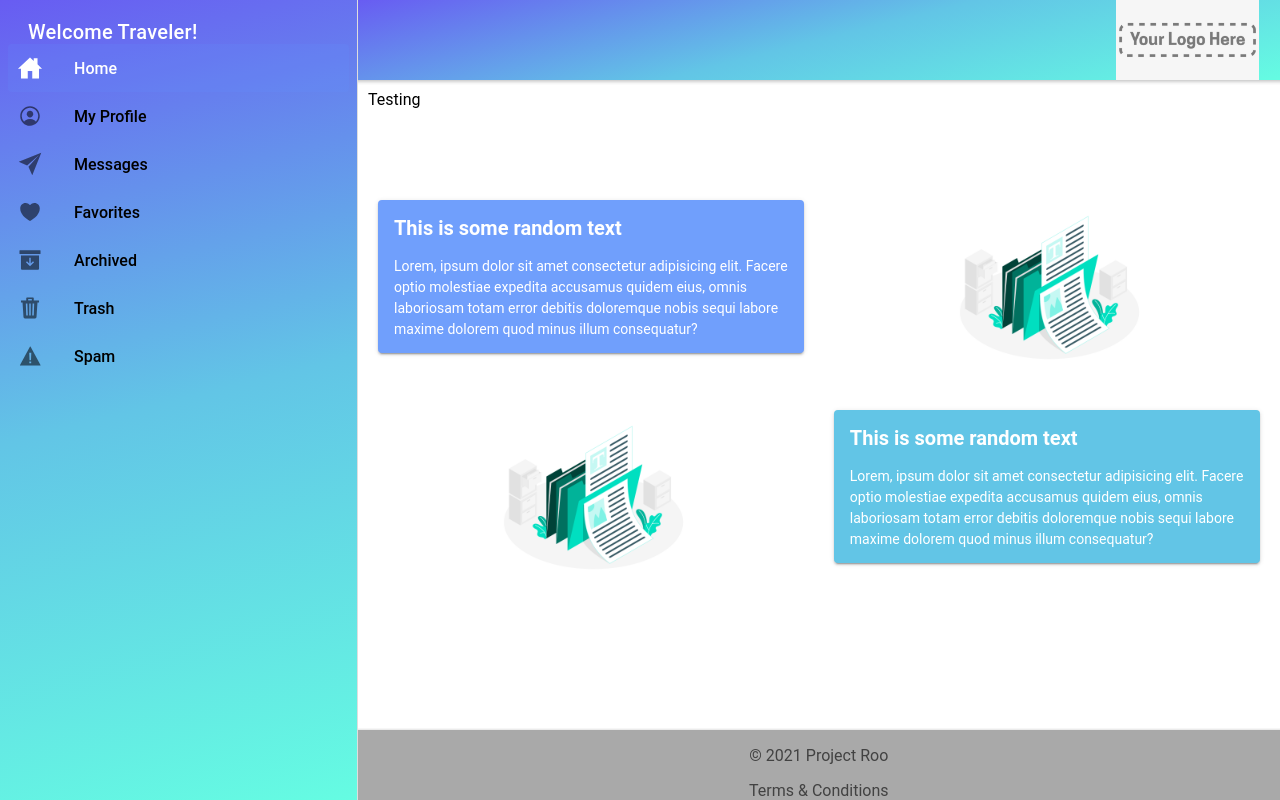
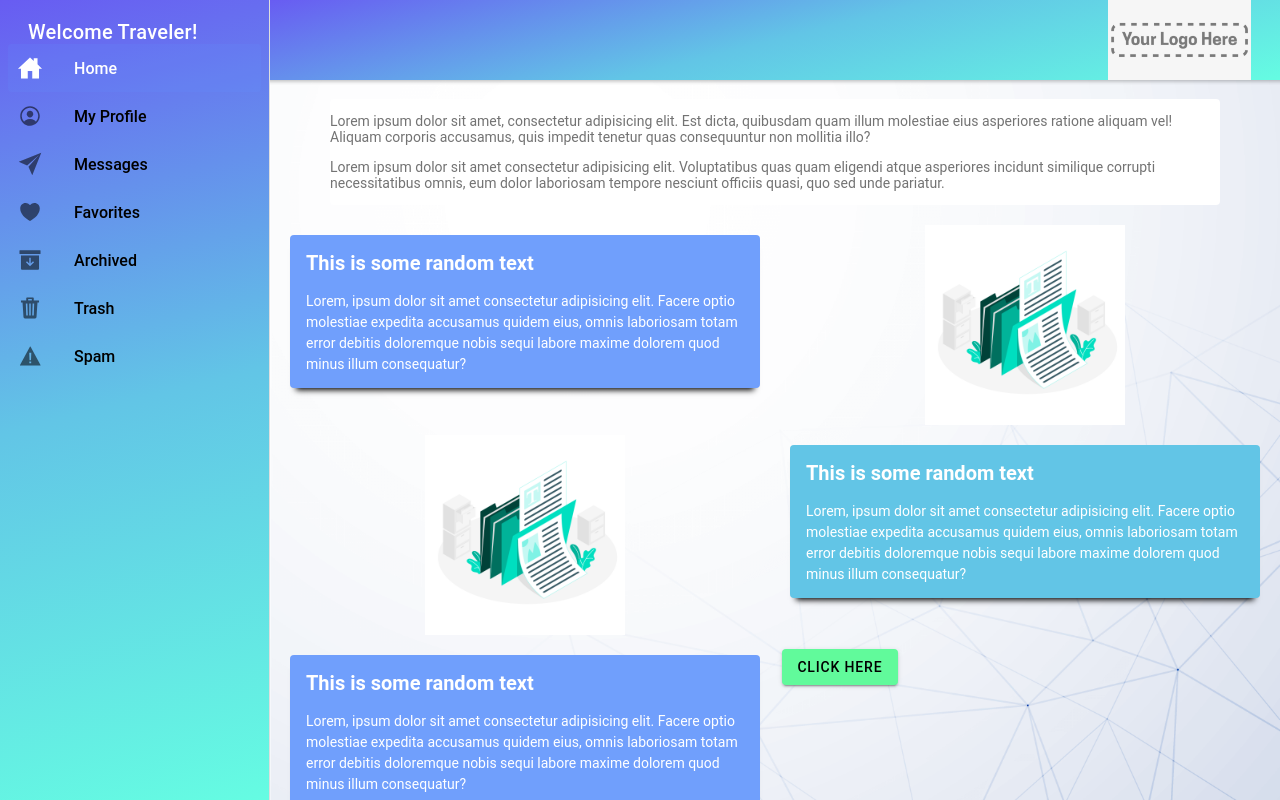
Before and after one commit to onestaffmed/compliance-ccvwzn, a React (Create React App) app: page /home in a window 1280 px wide. Built offline with nearby package versions, Linux system fonts and the light colour scheme.

Commit message:
added landing page style

```diff
--- a/src/components/Landing.jsx
+++ b/src/components/Landing.jsx
@@ -1,5 +1,6 @@
 import "./ExploreContainer.css";
 import documentImage from '../images/document_image.jpg';
+import Footer from "../layout/Footer";
 
 import {
     IonCard,
@@ -10,6 +11,7 @@ import {
     IonGrid,
     IonRow,
     IonCol,
+    IonButton,
 } from "@ionic/react";
 
 const Landing = () => {
@@ -17,8 +19,10 @@ const Landing = () => {
 
 
     return (
-        <>
-            <div className="headerImage" >Testing</div>
+        <div className="backgroundImage">
+            <br />
+            <IonCard className="headerCard" ><p>Lorem ipsum dolor sit amet, consectetur adipisicing elit. Est dicta, quibusdam quam illum molestiae eius asperiores ratione aliquam vel! Aliquam corporis accusamus, quis impedit tenetur quas consequuntur non mollitia illo?</p>
+                <p>Lorem ipsum dolor sit amet consectetur adipisicing elit. Voluptatibus quas quam eligendi atque asperiores incidunt similique corrupti necessitatibus omnis, eum dolor laboriosam tempore nesciunt officiis quasi, quo sed unde pariatur.</p></IonCard>
             <IonGrid>
                 <IonRow>
                     <IonCol>
@@ -49,8 +53,26 @@ const Landing = () => {
                         </IonCard>
                     </IonCol>
                 </IonRow>
+
+                <IonRow>
+
+                    <IonCol>
+                        <IonCard className="cardOne">
+                            <IonCardHeader>
+                                <IonCardTitle className="landingText">This is some random text</IonCardTitle>
+                            </IonCardHeader>
+                            <IonCardContent >Lorem, ipsum dolor sit amet consectetur adipisicing elit. Facere optio molestiae expedita accusamus quidem eius, omnis laboriosam totam error debitis doloremque nobis sequi labore maxime dolorem quod minus illum consequatur?</IonCardContent>
+
+                        </IonCard>
+                    </IonCol>
+                    <IonCol>
+                        <IonButton className="heroButton" color="tertiary">Click Here</IonButton>
+                        {/* <IonImg className="heroMain" alt="documents" src={documentImage} /> */}
+                    </IonCol>
+                </IonRow>
             </IonGrid>
-        </>
+            <Footer />
+        </div>
     );
 };
 
--- a/src/components/Menu.jsx
+++ b/src/components/Menu.jsx
@@ -73,7 +73,7 @@ export const Menu = () => {
     }
     return (
         <>
-            <IonMenu contentId="main" type="reveal">
+            <IonMenu contentId="main" type="reveal" className="menu">
 
                 <IonContent className={styles.bkground}>
                     <IonTitle>Welcome Traveler!</IonTitle>
@@ -81,7 +81,7 @@ export const Menu = () => {
                     <IonList className={styles.bkground}>
                         {appPages.map((appPage, index) => {
                             return (
-                                <IonMenuToggle key={index} autoHide={false}>
+                                <IonMenuToggle key={index} autoHide={false} >
 
                                     <IonItem className={`${styles.itembkground} ${location.pathname === appPage.url ? 'selected' : ''}`} routerLink={appPage.url} routerDirection="none" lines="none" detail={false}>
                                         <IonIcon slot="start" ios={appPage.iosIcon} md={appPage.mdIcon} />
--- a/src/components/_Menu.scss
+++ b/src/components/_Menu.scss
@@ -9,7 +9,15 @@
   ;
 }
 
+.menuHamburger {
 
+  --color: white !important;
+
+}
+
+.menu {
+  --side-max-width: 20%;
+}
 
 .itemBackground {
   --background: transparent;
@@ -20,9 +28,9 @@
   color: gray;
 }
 
-ion-label {
-  color: lightgray;
-}
+// ion-label {
+//   color: white !important;
+// }
 
 ion-menu.md ion-content {
   --padding-start: 8px;
@@ -59,7 +67,7 @@ ion-menu.md ion-list#inbox-list ion-list-header {
 ion-menu.md ion-list#labels-list ion-list-header {
   font-size: 16px;
   margin-bottom: 18px;
-  color: #757575;
+
   min-height: 26px;
 }
 
--- a/src/index.css
+++ b/src/index.css
@@ -118,6 +118,14 @@ http://ionicframework.com/docs/theming/ */
   --background: linear-gradient(166deg, rgba(104, 92, 242, 1) 0%, rgba(98, 197, 230, 1) 50%, rgba(101, 252, 226, 1) 100%);
 }
 
+.menuHamburger {
+  --color: white !important;
+}
+
+.menu {
+  --side-max-width: 20%;
+}
+
 .itemBackground {
   --background: transparent;
 }
@@ -125,10 +133,6 @@ http://ionicframework.com/docs/theming/ */
 .list-md {
   --background: none !important;
   color: gray;
-}
-
-ion-label {
-  color: lightgray;
 }
 
 ion-menu.md ion-content {
@@ -164,7 +168,6 @@ ion-menu.md ion-list#inbox-list ion-list-header {
 ion-menu.md ion-list#labels-list ion-list-header {
   font-size: 16px;
   margin-bottom: 18px;
-  color: #757575;
   min-height: 26px;
 }
 
@@ -247,6 +250,18 @@ ion-list {
   display: inherit;
 }
 
+.backgroundImage {
+  background-image: url("/src/images/background/landing_background.png");
+  background-size: cover;
+  margin: 0;
+}
+
+.headerCard {
+  -webkit-box-shadow: none;
+          box-shadow: none;
+  margin: 0px 60px 10px;
+}
+
 .heroMain {
   height: 200px;
 }
@@ -269,16 +284,19 @@ ion-list {
 .cardOne {
   --background: var(--ion-color-primary-tint);
   --color: white;
+  -webkit-box-shadow: 0 8px 6px -6px black;
+          box-shadow: 0 8px 6px -6px black;
 }
 
 .cardTwo {
   --background: var(--ion-color-secondary);
   --color: white;
+  -webkit-box-shadow: 0 8px 6px -6px black;
+          box-shadow: 0 8px 6px -6px black;
 }
 
 .headerImage {
-  --background: orange !important;
-  height: 100px;
+  --background-color: orange !important;
   padding: 10px;
 }
 
@@ -297,6 +315,7 @@ ion-title {
 }
 
 .footer {
-  --background: darkgray;
+  --background: transparent;
+  padding-bottom: 10px;
 }
 /*# sourceMappingURL=index.css.map */
--- a/src/layout/Footer.jsx
+++ b/src/layout/Footer.jsx
@@ -11,6 +11,7 @@ const Footer = () => {
                     <p>© {(new Date().getFullYear())} Project Roo</p>
                 </div>
                 <div>Terms & Conditions</div>
+                <br />
             </IonToolbar>
         </IonFooter>
     );
--- a/src/layout/Header.jsx
+++ b/src/layout/Header.jsx
@@ -1,4 +1,4 @@
-import { IonHeader, IonToolbar, IonButtons, IonMenuButton, IonImg } from '@ionic/react';
+import { IonHeader, IonToolbar, IonButtons, IonMenuButton, IonImg, IonTitle } from '@ionic/react';
 import logoHere from '../images/logohere.png';
 
 // import { useParams } from 'react-router';
@@ -10,8 +10,9 @@ const Header = () => {
         <IonHeader>
             <IonToolbar className="mainToolbar">
                 <IonButtons slot="start">
-                    <IonMenuButton />
+                    <IonMenuButton className="menuHamburger" />
                 </IonButtons>
+                <IonTitle></IonTitle>
                 <IonImg className="logoHere" alt="documents" src={logoHere} />
             </IonToolbar>
         </IonHeader>
--- a/src/pages/Home.jsx
+++ b/src/pages/Home.jsx
@@ -1,6 +1,6 @@
 import { IonContent, IonPage } from "@ionic/react";
 import Landing from "../components/Landing";
-import Footer from "../layout/Footer";
+
 import Header from "../layout/Header";
 
 
@@ -11,7 +11,7 @@ const Home = () => {
             <IonContent>
                 <Landing />
             </IonContent>
-            <Footer />
+
         </IonPage>
     );
 };
--- a/src/theme/_landing.scss
+++ b/src/theme/_landing.scss
@@ -1,5 +1,19 @@
 @use 'colors'as *;
 @use 'variables'as *;
+
+.backgroundImage {
+    background-image: url("/src/images/background/landing_background.png");
+    background-size: cover;
+    margin: 0;
+}
+
+.headerCard {
+    box-shadow: none;
+
+    margin: 0px 60px 10px;
+
+
+}
 
 .heroMain {
     height: 200px;
@@ -18,16 +32,19 @@
 .cardOne {
     --background: var(--ion-color-primary-tint);
     --color: white;
+    box-shadow: 0 8px 6px -6px black;
+
 }
 
 .cardTwo {
     --background: var(--ion-color-secondary);
     --color: white;
+    box-shadow: 0 8px 6px -6px black;
 }
 
 .headerImage {
-    --background: orange !important;
-    height: 100px;
+    --background-color: orange !important;
+
     padding: 10px;
 }
 
--- a/src/theme/mainStyles.scss
+++ b/src/theme/mainStyles.scss
@@ -9,5 +9,6 @@
 
 .footer {
     // --background: linear-gradient(333deg, rgba(104, 92, 242, 1) 0%, rgba(98, 197, 230, 1) 50%, rgba(101, 252, 226, 1) 100%);
-    --background: darkgray;
+    --background: transparent;
+    padding-bottom: 10px;
 }
```
Also changed, not shown: src/images/background/landing_background.png (added), 1 other file (tests, documents, lock files or other folders).
